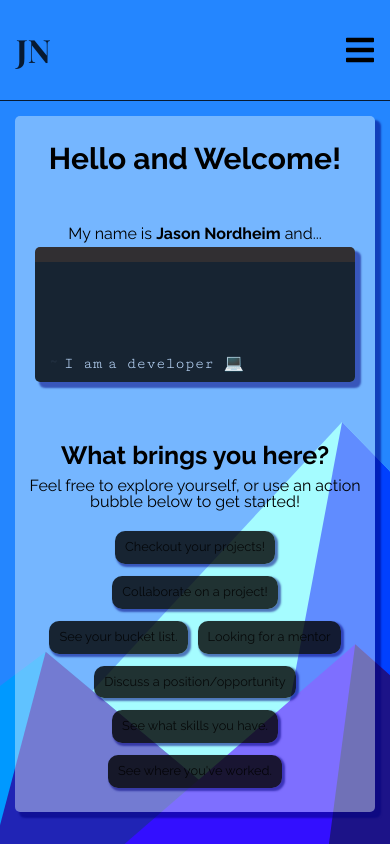
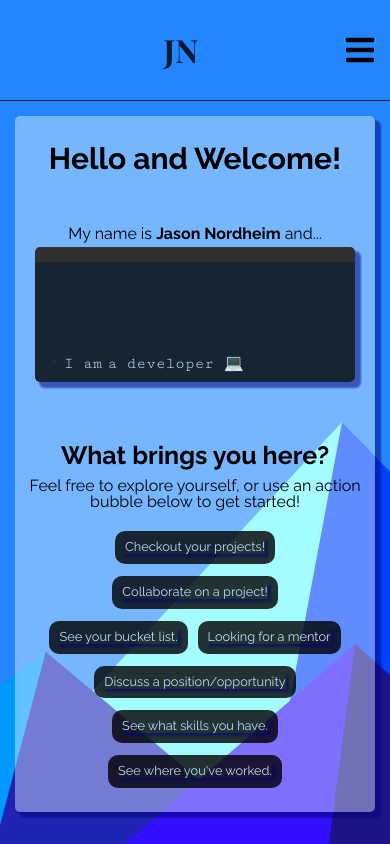
Before and after one commit to jason-nordheim/personal-website, a React (Create React App) app: page / in a window 390 px wide. Built offline with nearby package versions, Linux system fonts and the light colour scheme; a web font is replaced by a local one.

Commit message:
updated styling to accomodate links in Action bubbles and moved mobile logo to center

```diff
--- a/src/components/App.scss
+++ b/src/components/App.scss
@@ -177,7 +177,6 @@
       display: flex;
       align-items: center;
       flex-direction: row-reverse;
-      flex: 1;
       .navbar-menu-icon {
         font-size: 2rem;
       }
@@ -189,7 +188,6 @@
         display: grid;
         grid-template-columns: 100%;
         grid-template-rows: repeat(4, 1fr);
-        flex: 1;
         top: 0;
         left: 0;
         width: 100%;
@@ -229,9 +227,12 @@
     }
     .navbar-left {
       display: flex;
+      justify-content: center;
+      flex: 1;
       align-items: center;
       .navbar-logo {
         display: flex;
+        flex-direction: row-reverse;
         font-size: 2rem;
         font-family: var(--font-family-main);
         font-weight: 700;
@@ -279,8 +280,12 @@
             margin: 6px 5px;
             border-radius: 10px;
             background-color: var(--terminal-bg-color);
-            color: var(--terminal-color-primary);
-            box-shadow: 2px 2px 2px 1px rgba(1, 1, 125, 0.534);
+            a {
+              height: 100%;
+              width: 100%;
+              color: var(--terminal-color-primary);
+              box-shadow: 2px 2px 2px 1px rgba(1, 1, 125, 0.534);
+            }
           }
           .action:hover {
             /* Invert colors */
@@ -359,6 +364,7 @@
       display: grid;
       grid-template-columns: 20% 80%;
       .navbar-right {
+        flex: 1;
         .navbar-menu-icon {
           display: none;
         }
@@ -388,6 +394,7 @@
           font-size: 2.5rem;
           padding: 20px 20px 22px 20px;
           border: 1px solid rgba(56, 50, 50, 0.803);
+          box-shadow: 1px 1px 2px 1px rgba(1, 1, 125, 0.534);
           border-radius: 50%;
         }
         .navbar-logo:hover {
@@ -417,8 +424,6 @@
               padding: 15px 25px;
               margin: 10px 15px;
               border-radius: 25px;
-              background-color: var(--terminal-bg-color);
-              color: var(--terminal-color-primary);
               box-shadow: 5px 7px 2px 1px rgba(1, 1, 125, 0.534);
             }
           }
```
